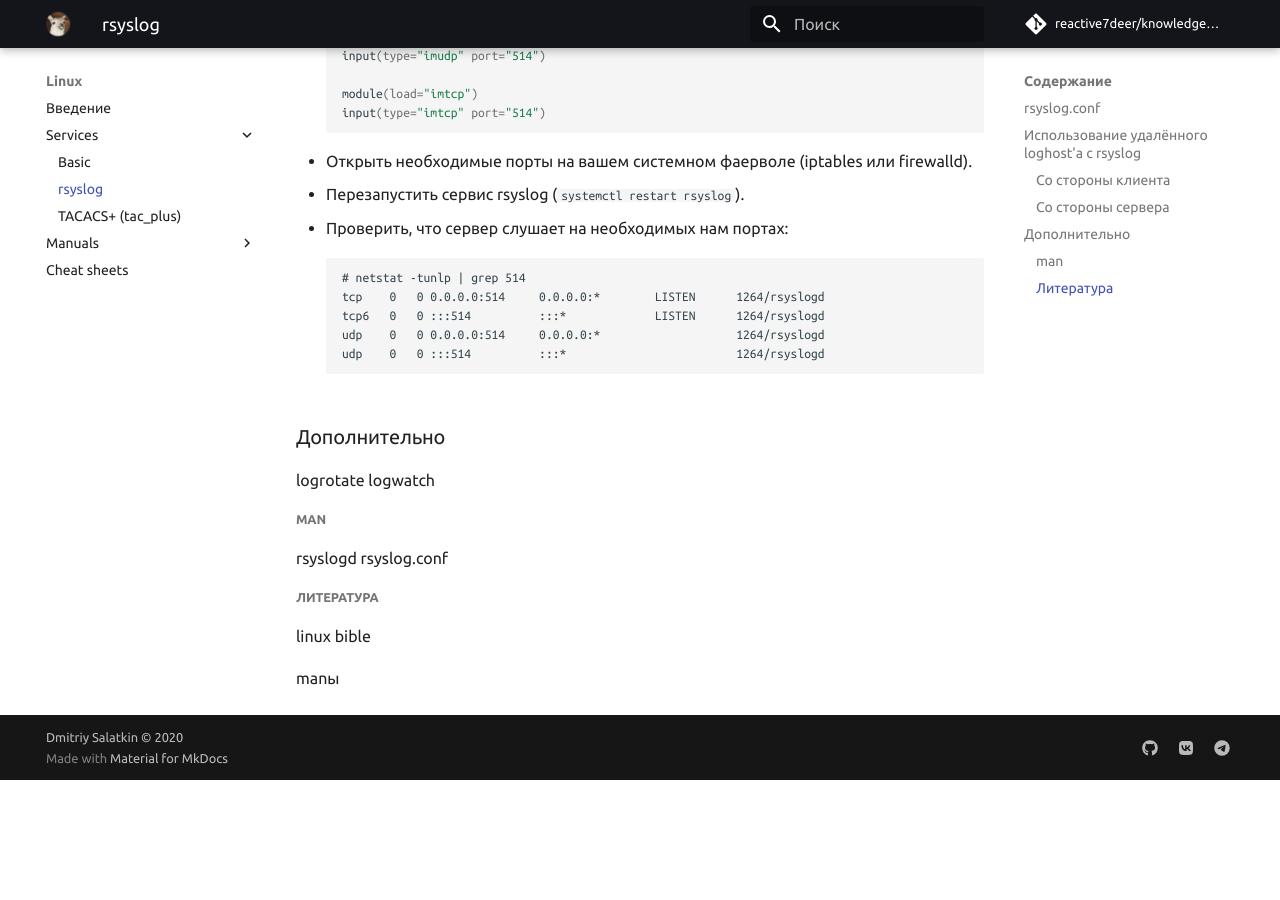
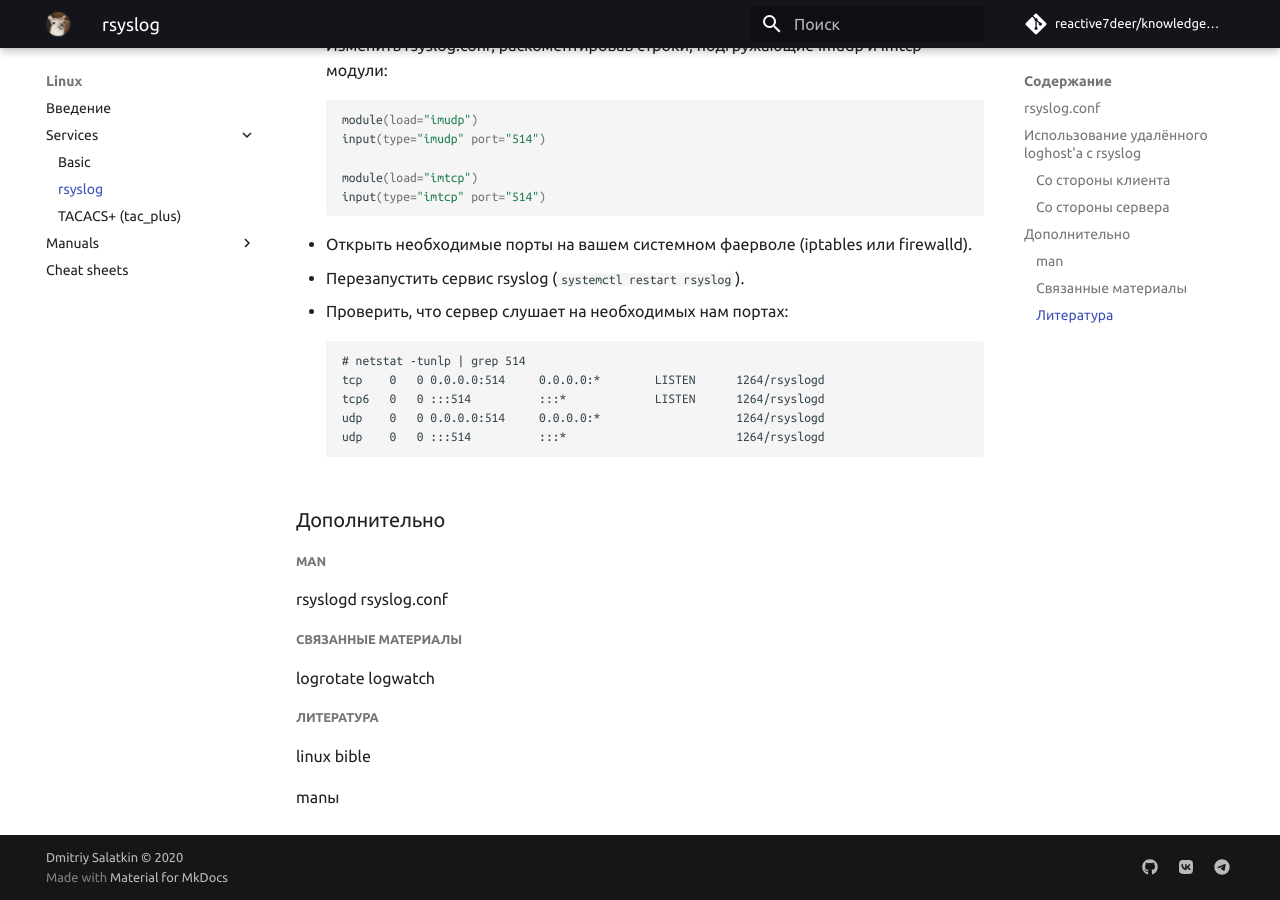
Before and after one commit to icebale-coder/readthedocs, an MkDocs documentation site: the page built from docs/linux/services/rsyslog.md, in a window 1280 px wide and 900 px high, scrolled down 2848 px. Built offline with MkDocs 1.6.1 and Material for MkDocs 9.7.7, drawn with Linux system fonts in a browser that asks for light colours; comment, search, counter and statistics services are not loaded; before the commit the page ends 3628 px from its top, so only the background shows below that.

Commit message:
Update rsyslog.md

```diff
--- a/docs/linux/services/rsyslog.md
+++ b/docs/linux/services/rsyslog.md
@@ -137,11 +141,13 @@ udp    0   0 :::514          :::*                         1264/rsyslogd
 
 ### Дополнительно
 
-logrotate logwatch
-
 ##### man
 
 rsyslogd rsyslog.conf
+
+##### Связанные материалы
+
+logrotate logwatch
 
 ##### Литература
 
```
Also changed, not shown: other parts of docs/linux/services/rsyslog.md (+4 -0 lines).
